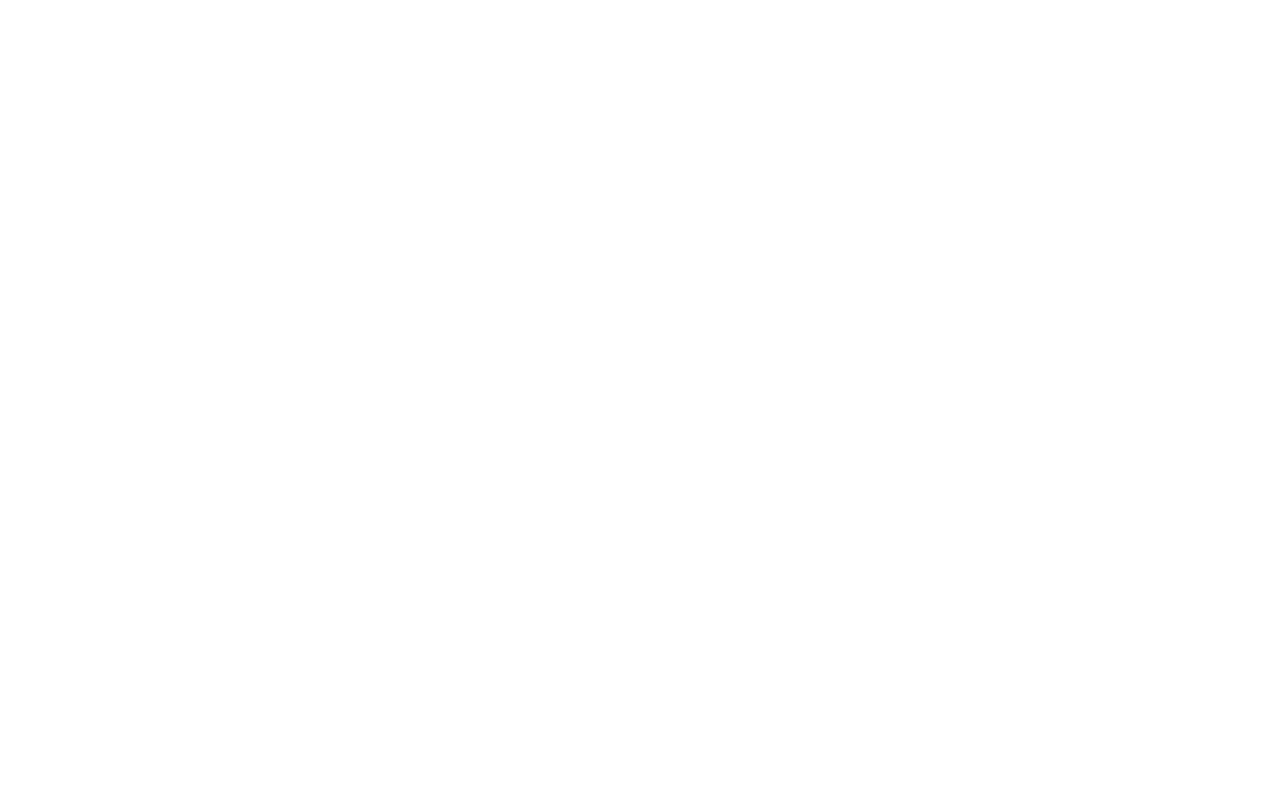
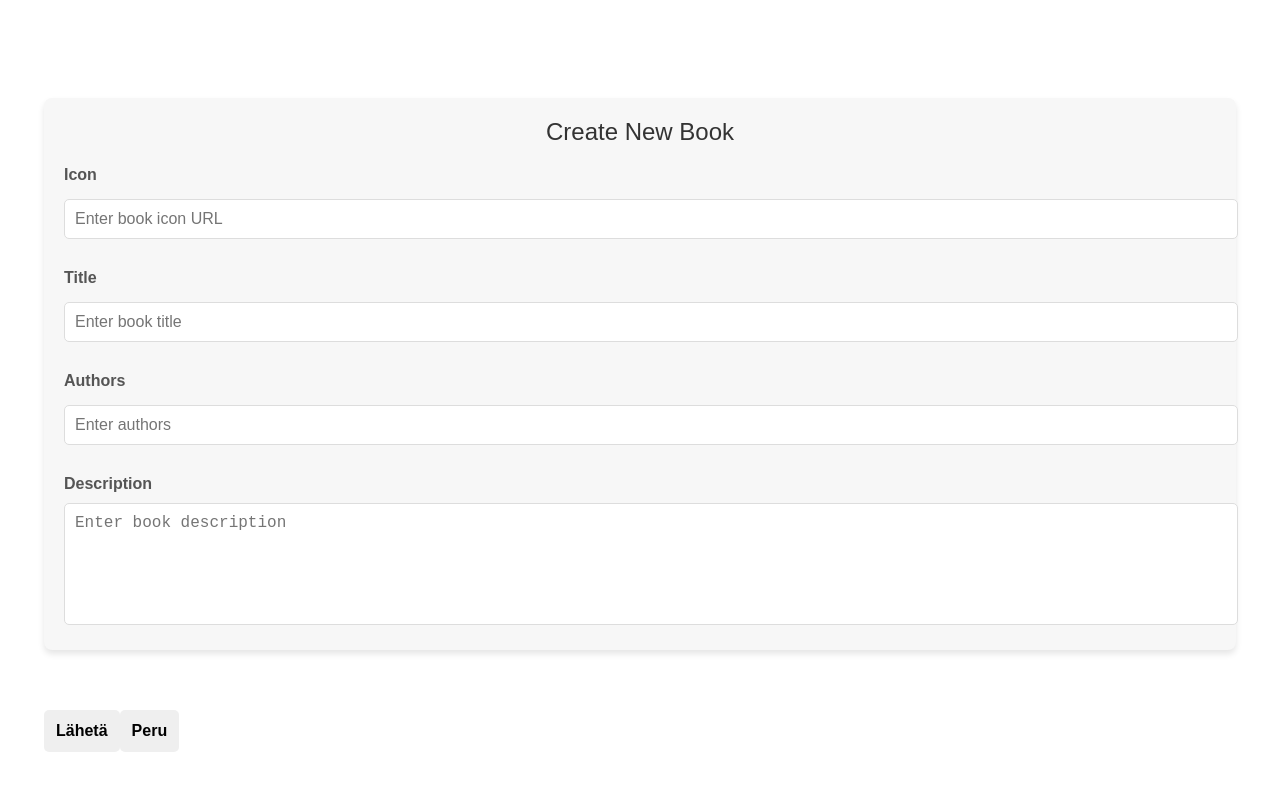
Before and after one commit to villerauta03/WebDevCourseProject, a React (Vite) app in the folder Bookshelf/frontend/: page /new-book in a window 1280 px wide. Before the commit this address had no page. Shown: the top 790 px of the page. Built offline with nearby package versions, Linux system fonts and the light colour scheme.

Commit message:
BookForm Dev

```diff
--- a/Bookshelf/frontend/src/App.jsx
+++ b/Bookshelf/frontend/src/App.jsx
@@ -5,6 +5,7 @@
 import HomePage from './Home.jsx';
 import UserSettings from './UserSettings.jsx';
 import BookInfo from './BookInfo.jsx';
+import BookForm from './BookForm.jsx';
 
 const App = () => {
   const navigate = useNavigate();
@@ -31,6 +32,7 @@
       <Route path="/home" element={<HomePage />} />
       <Route path="/settings" element={<UserSettings />} />
       <Route path="/book/:id" element={<BookInfo />} /> {/* Dynamic route for book info */}
+      <Route path="/new-book" element={<BookForm />} /> {/* Route for creating a new book */}
     </Routes>
   );
 };
--- a/Bookshelf/frontend/src/BookForm.jsx
+++ b/Bookshelf/frontend/src/BookForm.jsx
@@ -8,6 +8,10 @@
     const [title, setTitle] = useState("");
     const [authors, setAuthors] = useState("");
     const [description, setDescription] = useState("");
+
+    const goHome = () => {
+        navigate("/home");
+    };
 
     const handleSaveBook = () => {
         // Create the new book object
@@ -27,6 +31,7 @@
     };
 
     return (
+        <div>
             <div className="book-creation-container">
                 <h1>Create New Book</h1>
                 <div className="form-group">
@@ -64,7 +69,9 @@
                         onChange={(e) => setDescription(e.target.value)}
                     />
                 </div>
-            <button onClick={handleSaveBook}>Save Book</button>
+            </div>
+            <button className="sendform" onClick={handleSaveBook}>Lähetä</button>
+            <button className="cancelcreate" onClick={goHome}>Peru</button>
         </div>
     );
 };
--- a/Bookshelf/frontend/src/Home.jsx
+++ b/Bookshelf/frontend/src/Home.jsx
@@ -18,6 +18,10 @@
 
     const goSettings = () => {
         navigate("/settings");
+    }
+
+    const goBookForm = () => {
+        navigate("/new-book");
     }
 
     const addBook = () => {
@@ -49,7 +53,7 @@
             {/* Top Section */}
             <div className="top-section">
                 <div className="left-side">
-                    <button className="create-button" onClick={addBook}>
+                    <button className="create-button" onClick={goBookForm}>
                         Luo
                     </button>
                 </div>
--- a/Bookshelf/frontend/src/UserSettings.jsx
+++ b/Bookshelf/frontend/src/UserSettings.jsx
@@ -41,7 +41,7 @@
             });
 
             if (!response.ok) {
-                throw new Error("Failed to delete account.");
+                throw new Error("Virhe on tapahtunut.");
             }
 
             const data = await response.json();
@@ -55,7 +55,7 @@
 
         } catch (error) {
             console.error("Error deleting account:", error);
-            setError("An error occurred while deleting the account.");
+            setError("Väärä salasana!");
         } finally {
             setIsDeleting(false);
         }
@@ -85,12 +85,14 @@
                 }),
             });
 
+            const contentType = response.headers.get("content-type");
+
             let data = {};
-            if (response.ok) {
+            if (contentType && contentType.includes("application/json")) {
                 data = await response.json();
             } else {
-                // Parse the error message from the response
-                data = await response.json();
+                const text = await response.text();
+                data.message = text; // fallback
             }
 
             if (!response.ok) {
@@ -108,8 +110,6 @@
             setIsChangingPassword(false);
         }
     };
-
-
 
     useEffect(() => {
         const token = localStorage.getItem("token");
--- a/Bookshelf/frontend/src/styles/BookForm.css
+++ b/Bookshelf/frontend/src/styles/BookForm.css
@@ -1,43 +1,111 @@
+/* BookForm.css */
 .book-creation-container {
     padding: 20px;
-    max-width: 600px;
-    margin: 0 auto;
-    background-color: #f4f4f4;
+    width: 90vw;
+    height: 40vw;
+    margin: 50px auto;
+    background-color: #f7f7f7; /* Light grey for the form background */
     border-radius: 8px;
+    box-shadow: 0px 4px 6px rgba(0, 0, 0, 0.1);
+    font-family: Arial, sans-serif;
 }
 
 h1 {
     text-align: center;
+    color: #333;
+    margin-bottom: 20px;
+    font-size: 1.5rem;
 }
 
 .form-group {
-    margin-bottom: 15px;
+    margin-bottom: 20px;
+    display: flex;
+    flex-direction: column;
 }
 
 label {
-    display: block;
     font-weight: bold;
+    color: #555;
+    margin-bottom: 5px;
 }
 
-input,
-textarea {
-    width: 100%;
+input[type="text"],
+textarea,
+input[type="date"],
+input[type="file"] {
     padding: 10px;
-    margin-top: 5px;
-    border: 1px solid #ccc;
-    border-radius: 4px;
+    border: 1px solid #ddd;
+    border-radius: 5px;
+    font-size: 1rem;
 }
 
 textarea {
-    height: 150px;
+    resize: none; /* Disable resizing for a cleaner design */
+    height: 100px;
 }
 
 button {
-    width: 100%;
-    padding: 10px;
-    background-color: #002397;
-    color: white;
+    padding: 12px;
+    font-size: 1rem;
+    font-weight: bold;
     border: none;
     border-radius: 5px;
     cursor: pointer;
+    margin-top: 10px;
 }
+
+button.submit-btn {
+    background-color: #fb8500; /* Orange color for 'Lähetä' button */
+    color: white;
+}
+
+button.submit-btn:hover {
+    background-color: #ff6700; /* Slightly darker orange on hover */
+}
+
+button.cancel-btn {
+    background-color: #7e7e7e; /* Grey color for 'Peru' button */
+    color: white;
+}
+
+button.cancel-btn:hover {
+    background-color: #5e5e5e; /* Darker grey on hover */
+}
+
+/* Add alignment for input fields */
+input[type="text"],
+textarea,
+input[type="date"] {
+    width: 100%; /* Full width fields */
+}
+
+/* Align the description field */
+textarea {
+    margin-top: 5px;
+}
+
+/* Add spacing for the image upload section */
+input[type="file"] {
+    margin-top: 5px;
+}
+
+p {
+    font-size: 0.9rem;
+    color: #555;
+    text-align: center;
+    margin-top: 15px;
+}
+
+/* Responsive Design */
+@media (max-width: 768px) {
+    .book-creation-container {
+        padding: 15px;
+        width: 90%; /* Adjust the form width */
+    }
+
+    input,
+    textarea,
+    button {
+        width: 100%; /* Make input fields and buttons full width */
+    }
+}
```
Also changed, not shown: 1 other file (tests, documents, lock files or other folders). Lines whose indentation alone changed are shown as unchanged.
